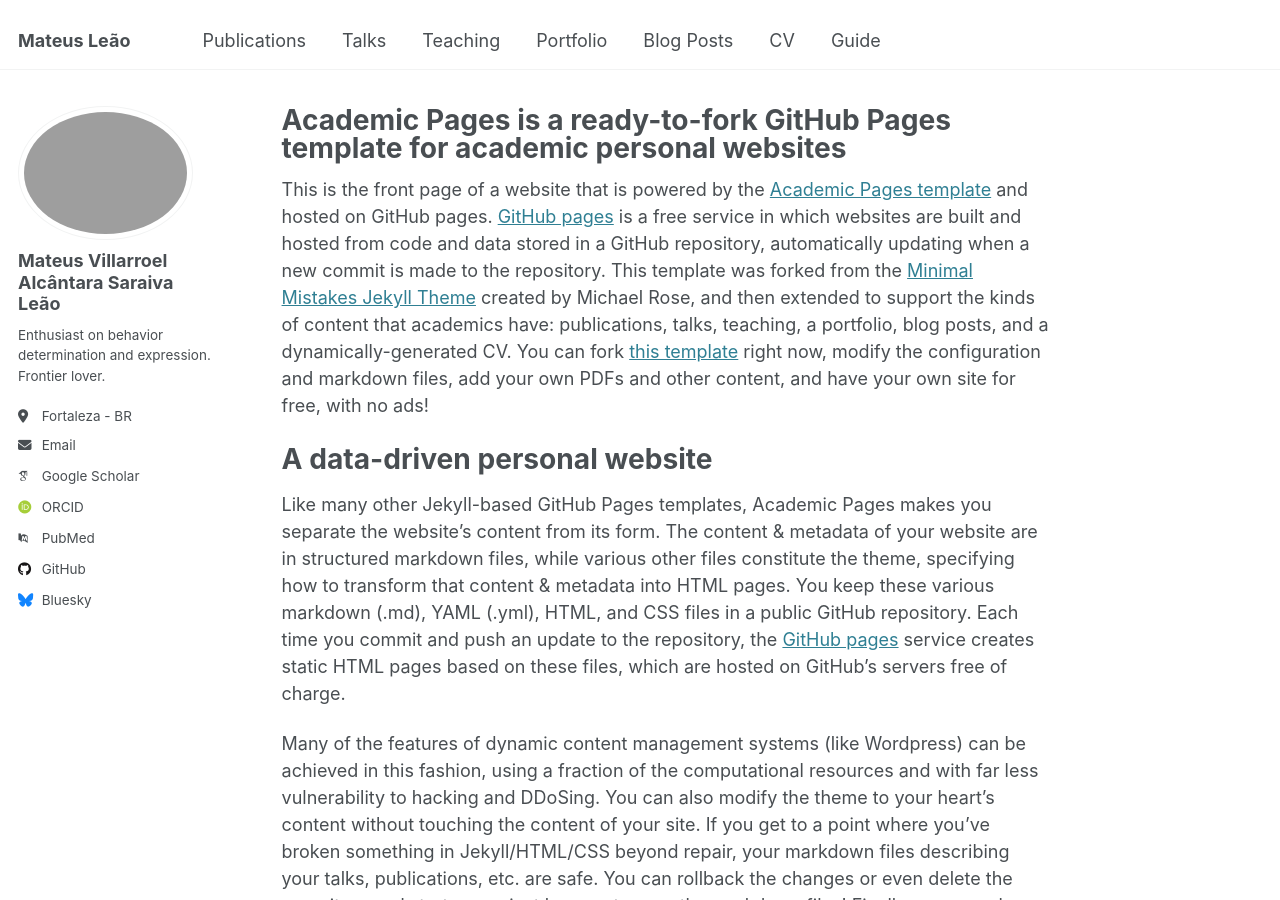
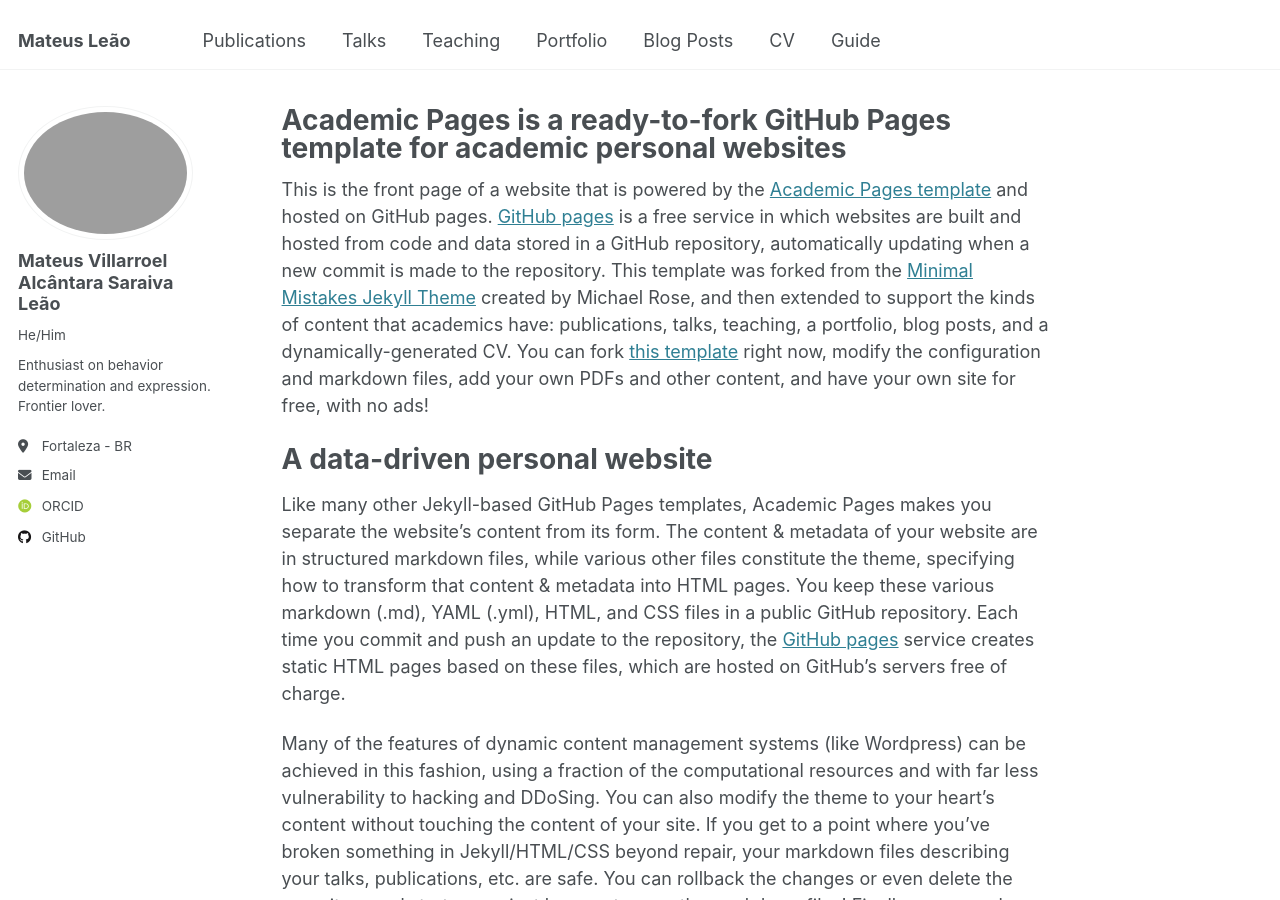
Before and after one commit to mateusvillarroel/mateusvillarroel.github.io, a Jekyll site: the page built from _pages/about.md, in a window 1280 px wide and 900 px high. Built offline with Jekyll 4.4.1, drawn with Linux system fonts in a browser that asks for light colours; some web fonts are replaced; part of the change alters nothing that is shown.

Commit message:
Update _config.yml

```diff
--- a/_config.yml
+++ b/_config.yml
@@ -26,7 +26,7 @@ author:
   # Biographic information
   avatar           : "foto_perfil.png"
   name             : "Mateus Villarroel Alcântara Saraiva Leão"
-  pronouns         : # example: "she/her"
+  pronouns         : "He/Him"
   bio              : "Enthusiast on behavior determination and expression. Frontier lover."
   location         : "Fortaleza - BR"
   employer         : #"Red Brick University"
@@ -35,11 +35,11 @@ author:
 
   # Academic websites
   arxiv            : # URL - Update with the correct link to your profile
-  googlescholar    : "https://scholar.google.com/citations?user=PS_CX0AAAAAJ"
+  googlescholar    : #"https://scholar.google.com/citations?user=PS_CX0AAAAAJ"
   impactstory      : # URL
-  orcid            : "http://orcid.org/yourorcidurl"
+  orcid            : "https://orcid.org/0000-0002-1585-1890"
   semantic         : # URL
-  pubmed           : "https://www.ncbi.nlm.nih.gov/pubmed/?term=john+snow"
+  pubmed           : #"https://www.ncbi.nlm.nih.gov/pubmed/?term=john+snow"
   researchgate     : # URL
   scopus           : # URL
 
@@ -47,12 +47,12 @@ author:
   bitbucket        : # Username - Update with your username on the site
   codepen          : # Username
   dribbble         : # Username
-  github           : "academicpages"
+  github           : "mateusvillarroel"
   kaggle           : # Username
   stackoverflow    : # User number or user number and name (i.e., use "1" or "1/jeff-atwood")
 
   # Social media
-  bluesky          : "bsky.app" # Replace this with you Bluesky username
+  bluesky          : #"bsky.app" # Replace this with you Bluesky username
   facebook         : # Username
   flickr           : # Username
   foursquare       : # Username
```
